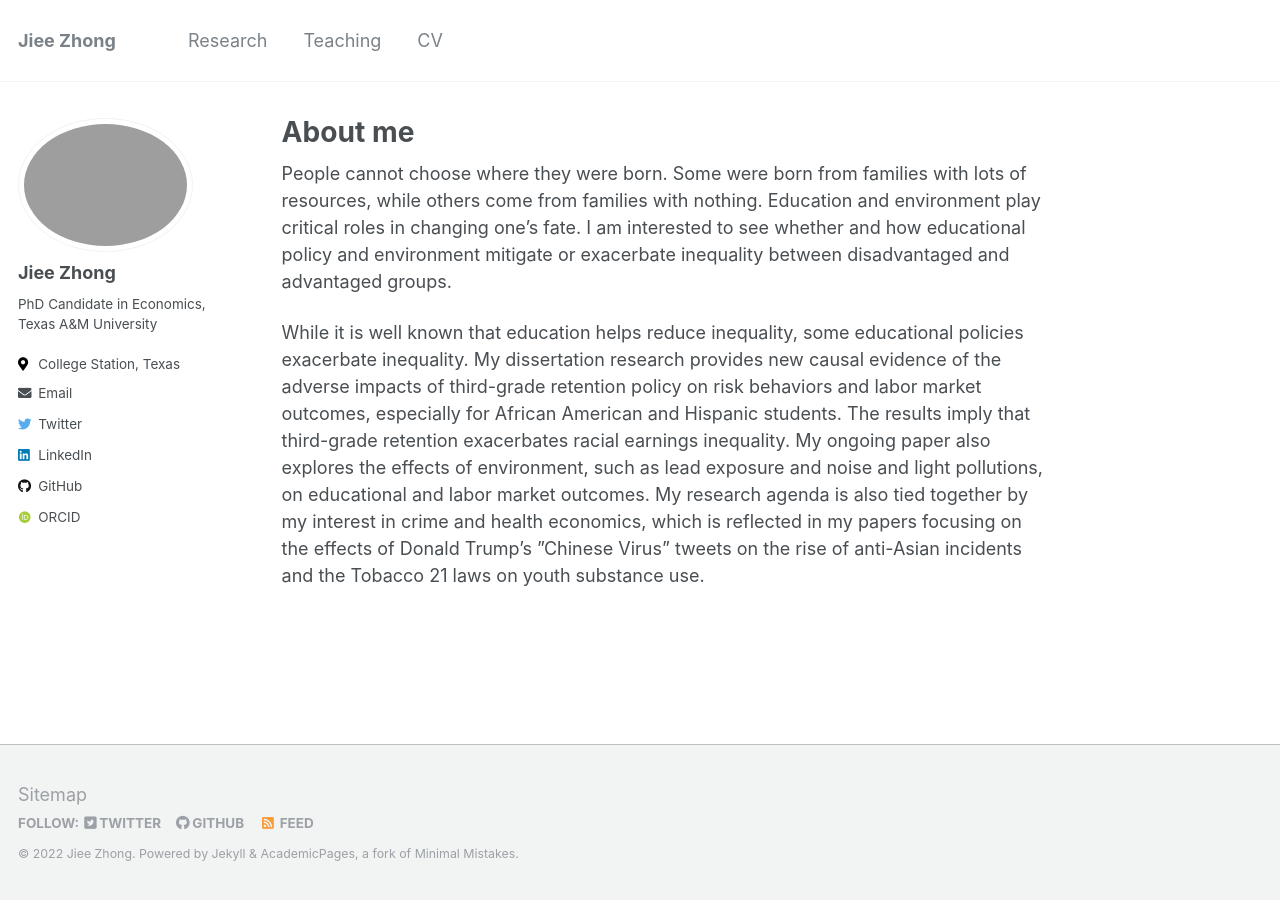
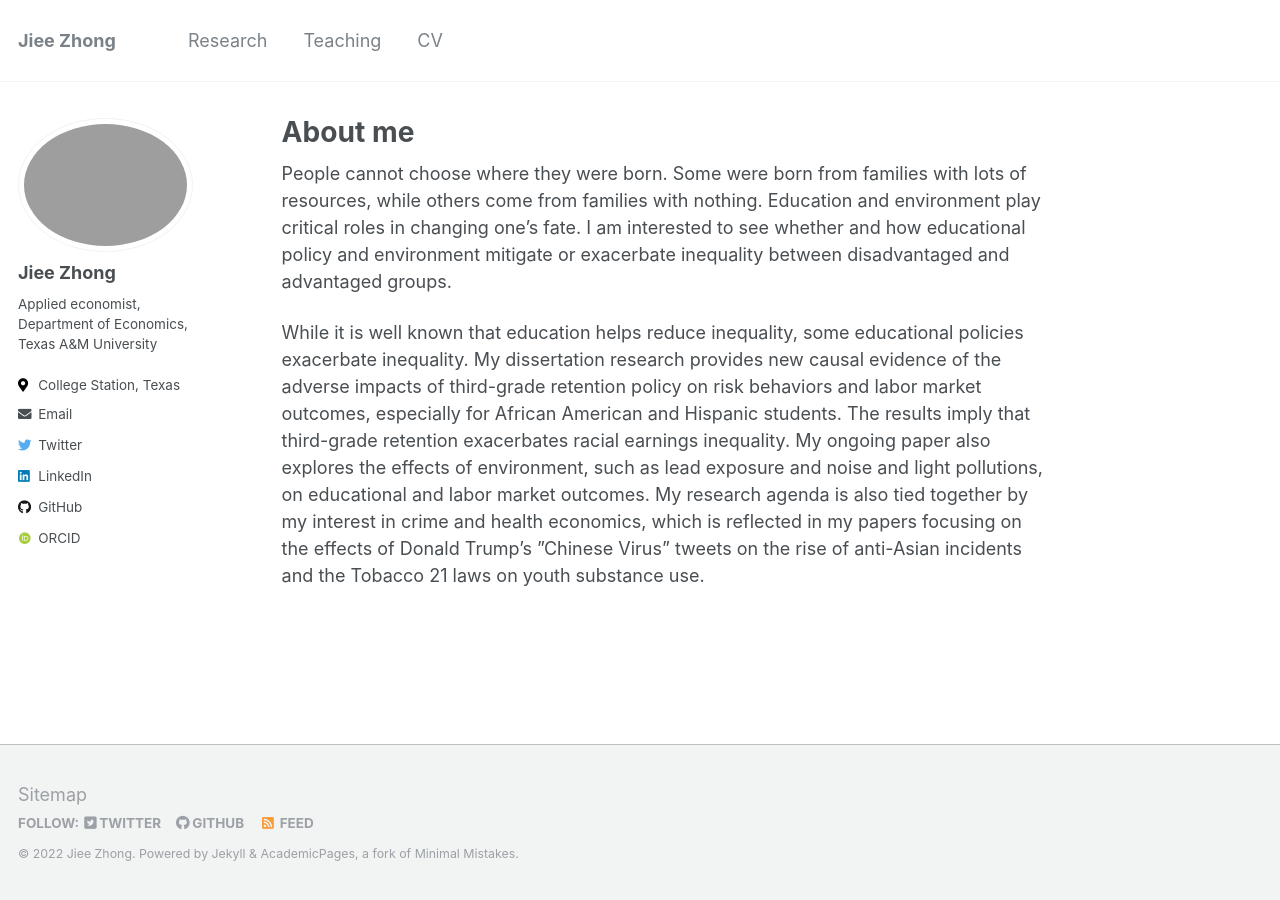
Before and after one commit to jieezhong/jieezhong.github.io, a Jekyll site: the page built from _pages/about.md, in a window 1280 px wide. Built offline with Jekyll 4.4.1, drawn with Linux system fonts in a browser that asks for light colours; some web fonts are replaced.

Commit message:
Update _config.yml

```diff
--- a/_config.yml
+++ b/_config.yml
@@ -84,7 +84,7 @@ analytics:
 author:
   name             : "Jiee Zhong"
   avatar           : "jiee_phd4.png"
-  bio              : "PhD Candidate in Economics, Texas A&M University"
+  bio              : "Applied economist, Department of Economics, Texas A&M University"
   location         : "College Station, Texas"
   employer         :
   pubmed           :
```
